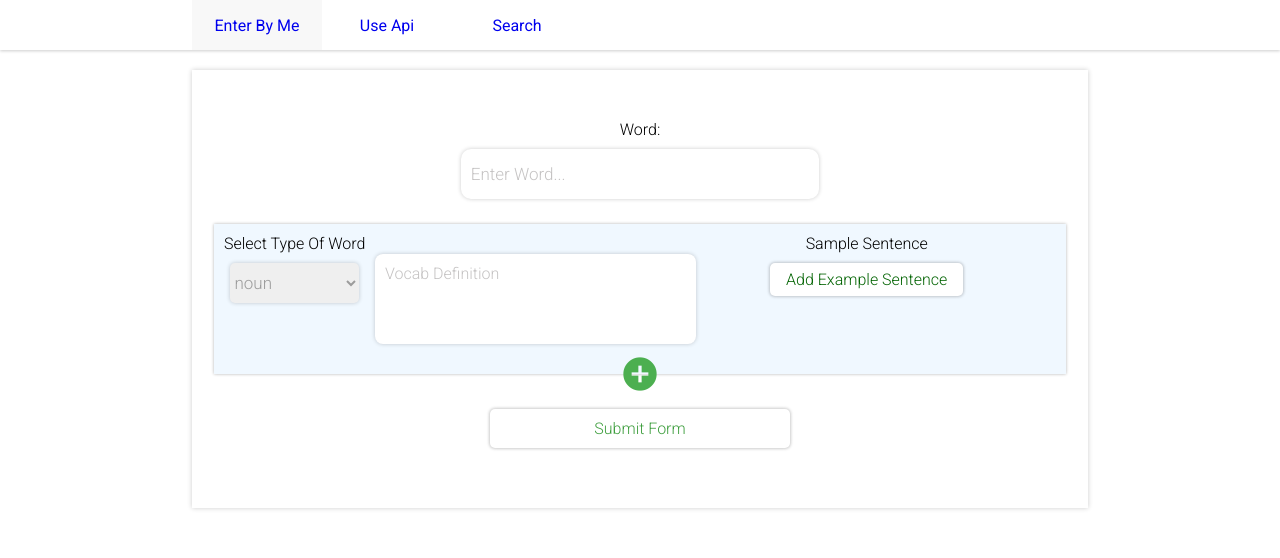
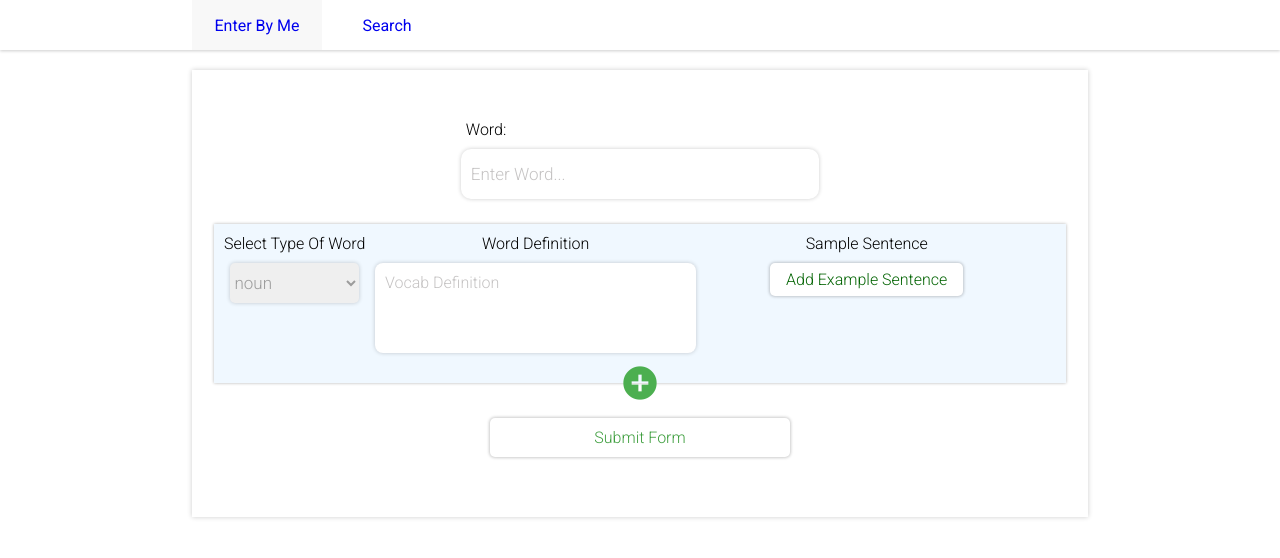
Before and after one commit to alimahmoodi/dictionary, a React (Create React App) app: page / in a window 1280 px wide. Shown: the top 558 px of the page. Built offline with nearby package versions, Linux system fonts and the light colour scheme.

Commit message:
ui improve

```diff
--- a/src/components/MeanAndSentence/Box.module.css
+++ b/src/components/MeanAndSentence/Box.module.css
@@ -6,6 +6,7 @@
     justify-content: space-between;
     background-color: aliceblue;
     position: relative;
+    padding-bottom: 2rem;
 }
 .Close {
     width: 1.7rem;
--- a/src/components/MeanAndSentence/Meaning/Meaning.js
+++ b/src/components/MeanAndSentence/Meaning/Meaning.js
@@ -1,8 +1,14 @@
 import React from "react";
 import classes from "./Meaning.module.css";
+import Label from "../../UI/Label/InputLabel";
 class Meaning extends React.Component {
     render() {
-        return <div className={classes.Meaning}>{this.props.children}</div>;
+        return (
+            <div className={classes.Meaning}>
+                <Label>word definition</Label>
+                {this.props.children}
+            </div>
+        );
     }
 }
 export default Meaning;
--- a/src/components/MeanAndSentence/Meaning/Meaning.module.css
+++ b/src/components/MeanAndSentence/Meaning/Meaning.module.css
@@ -1,5 +1,5 @@
 .Meaning {
     width: 40%;
-    margin-top: 3rem;
-    margin-bottom: 3rem;
+    margin-top: 1rem;
+    margin-bottom: 1rem;
 }
--- a/src/components/UI/Input/textAreaWithDelete/textAreaWithDelete.module.css
+++ b/src/components/UI/Input/textAreaWithDelete/textAreaWithDelete.module.css
@@ -12,6 +12,7 @@
     outline: none;
     color: rgb(156, 156, 156);
     font-weight: 100;
+    margin-top: 1rem;
 }
 .TextArea::placeholder {
     color: rgb(197, 195, 195);
--- a/src/components/UI/Input/textarea/textarea.module.css
+++ b/src/components/UI/Input/textarea/textarea.module.css
@@ -12,6 +12,7 @@
     outline: none;
     color: rgb(156, 156, 156);
     font-weight: 100;
+    margin-top: 1rem;
 }
 .TextArea::placeholder {
     color: rgb(197, 195, 195);
--- a/src/components/UI/Label/InputLabel.js
+++ b/src/components/UI/Label/InputLabel.js
@@ -2,6 +2,10 @@ import React from "react";
 import classes from "./InputLabel.module.css";
 
 const InputLabel = props => {
-    return <label className={classes.Label}>{props.children}</label>;
+    const labelClass = [classes.Label];
+    if (props.additionClass) {
+        labelClass.push(classes.Align);
+    }
+    return <label className={labelClass.join(" ")}>{props.children}</label>;
 };
 export default InputLabel;
--- a/src/components/UI/Label/InputLabel.module.css
+++ b/src/components/UI/Label/InputLabel.module.css
@@ -5,3 +5,7 @@
     display: block;
     text-align: center;
 }
+.Align {
+    text-align: start;
+    margin-left: 5px;
+}
--- a/src/components/toolbar/toolbar.js
+++ b/src/components/toolbar/toolbar.js
@@ -17,16 +17,7 @@ const Toolbar = props => {
                             Enter By Me
                         </NavLink>
                     </li>
-                    <li>
-                        <NavLink
-                            exact
-                            to="/useapi"
-                            className={classes.NavLink}
-                            activeClassName={classes.active}
-                        >
-                            Use Api
-                        </NavLink>
-                    </li>
+
                     <li>
                         <NavLink
                             exact
```
